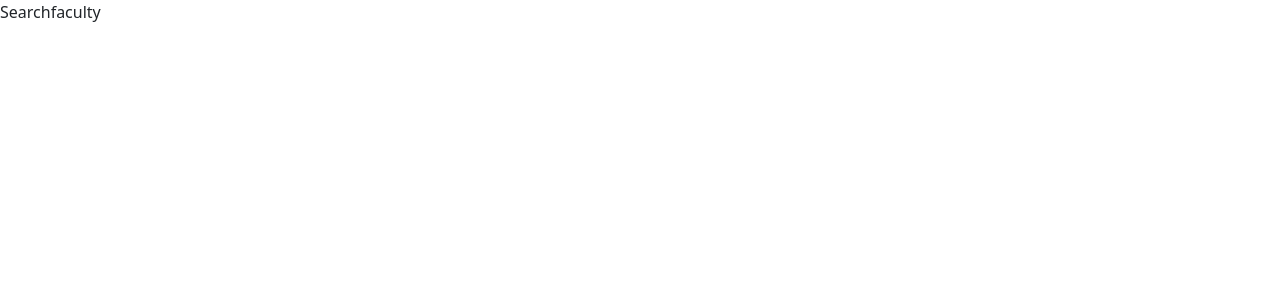
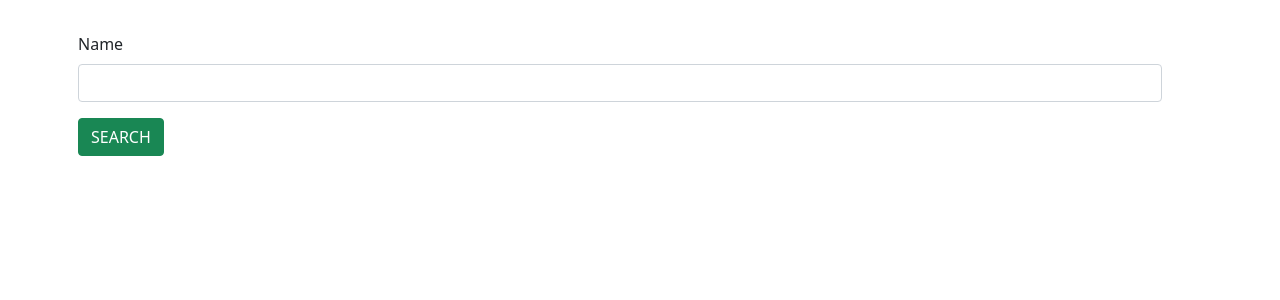
Before and after one commit to Seenusneha4/schoolmanageapp, a React (Create React App) app: page / in a window 1280 px wide. Shown: the top 300 px of the page. Built offline with nearby package versions, Linux system fonts and the light colour scheme.

Commit message:
searching

```diff
--- a/src/Components/Searchfaculty.js
+++ b/src/Components/Searchfaculty.js
@@ -1,8 +1,32 @@
-import React from 'react'
+import React, { useState } from 'react'
 
 const Searchfaculty = () => {
+    var[name,setname]=useState("")
+    const subdata=()=>{
+        const data={"name":name}
+        console.log(data)
+    }
   return (
-    <div>Searchfaculty</div>
+    <div>
+        <div className="container">
+    <div className="row div col col-12 col-sm-12 col-md-12 col-lg-12 col-xl-12 col-xxl-12">
+        <div className="row g-3">
+
+            <div className="col col-12 col-sm-12 col-md-12 col-lg-12 col-xl-12 col-xxl-12">
+                <label for="" className="form-label">Name</label>
+                <input onChange={(b)=>{setname(b.target.value)}} type="text" className="form-control"/>
+
+            </div>
+
+
+            <div className="col col-12 col-sm-12 col-md-12 col-lg-12 col-xl-12 col-xxl-12">
+                <button onClick={subdata} className="btn btn-success">SEARCH</button>
+
+            </div>
+        </div>
+    </div>
+</div>
+    </div>
   )
 }
 
```
